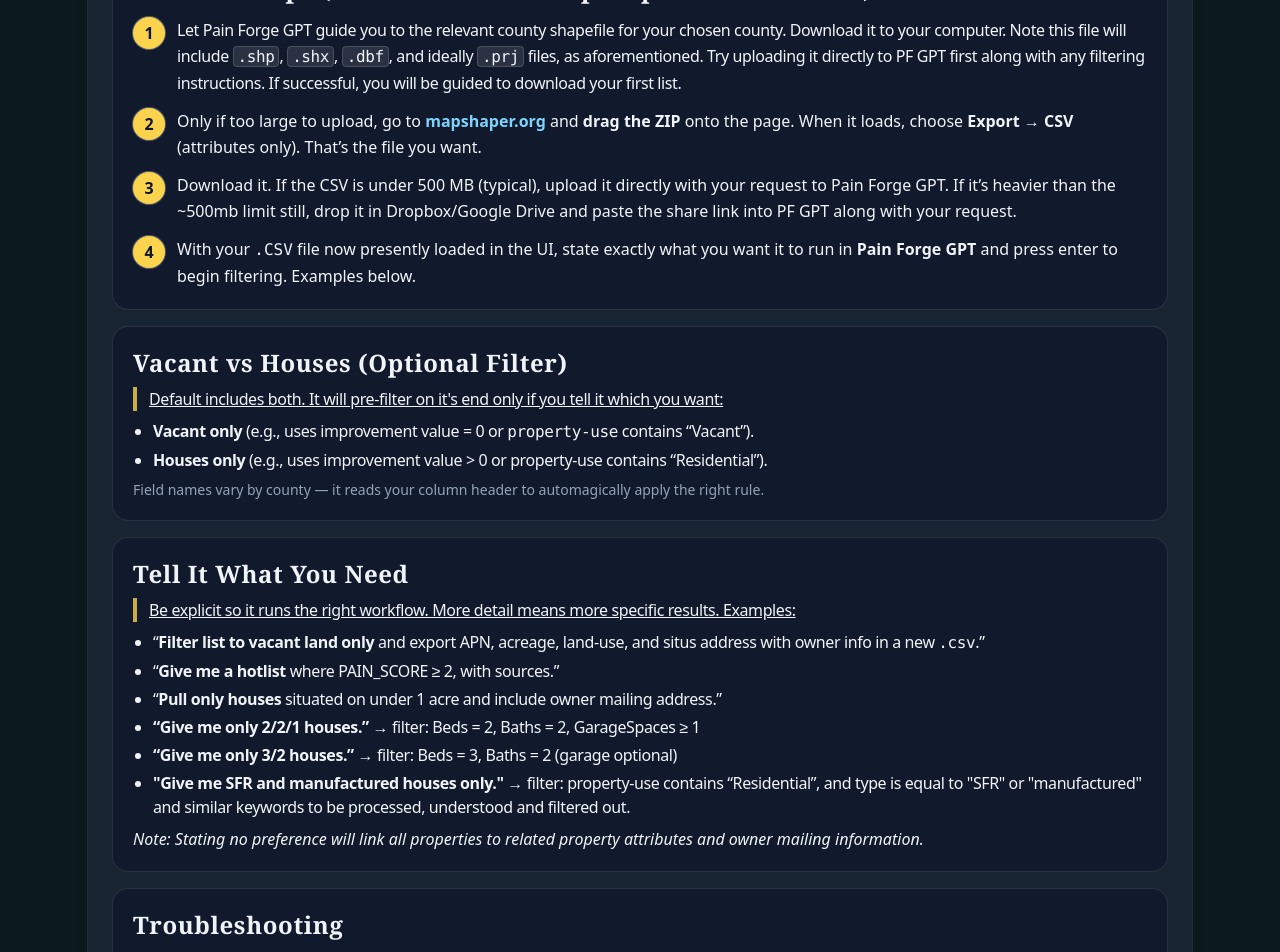
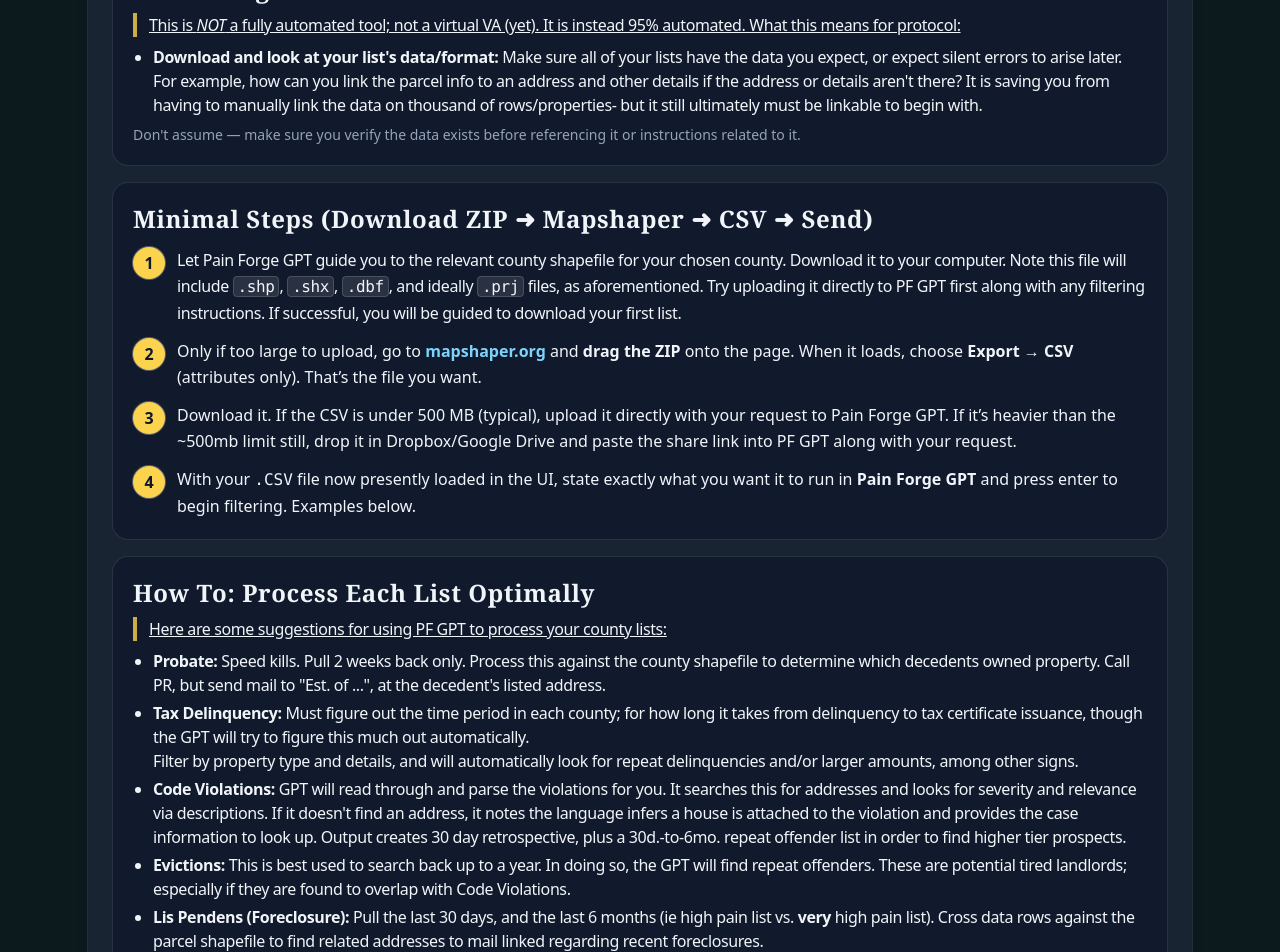
Before and after one commit to nyteksf/covered-bridge-seller-page, a React (Vite) app: page /painforge in a window 1280 px wide. Shown: the part 840-1792 px from the top of the page. Built offline with nearby package versions, Linux system fonts and the light colour scheme.

Commit message:
Add to pain forge instructions

```diff
--- a/src/pages/ParcelUploadInstructions.jsx
+++ b/src/pages/ParcelUploadInstructions.jsx
@@ -1,4 +1,5 @@
 import { Link } from "react-router-dom";
+import { AlertTriangle } from "lucide-react";
 
 export default function ParcelUploadInstructions() {
   const year = new Date().getFullYear();
@@ -123,6 +124,34 @@ export default function ParcelUploadInstructions() {
             </aside>
           </div>
 
+          <section className="mt-4 rounded-2xl border border-white/10 bg-slate-900/70 p-5">
+            {" "}
+            {/* A WARNING TO USERS */}
+            <h2 className="font-serif text-2xl font-bold tracking-wide flex items-center">
+              <AlertTriangle className="mr-1" /> Warning!
+            </h2>
+            <p className="mt-2 border-l-4 border-amber-300/80 pl-3 tracking-tight underline">
+              This is <em>NOT</em> a fully automated tool; not a virtual VA
+              (yet). It is instead 95% automated. What this means for protocol:
+            </p>
+            <ul className="ml-5 mt-2 list-disc space-y-1 tracking-tight">
+              <li>
+                <strong>Download and look at your list's data/format:</strong>{" "}
+                Make sure all of your lists have the data you expect, or expect
+                silent errors to arise later. <br />
+                For example, how can you link the parcel info to an address and
+                other details if the address or details aren't there? It is
+                saving you from having to manually link the data on thousand of
+                rows/properties- but it still ultimately must be linkable to
+                begin with.
+              </li>
+            </ul>
+            <p className="mt-2 text-sm text-slate-400">
+              Don't assume — make sure you verify the data exists before
+              referencing it or instructions related to it.
+            </p>
+          </section>
+
           {/* Minimal Steps */}
           <section className="mt-4 rounded-2xl border border-white/10 bg-slate-900/70 p-5">
             <h2 className="font-serif text-2xl font-bold tracking-wide">
@@ -201,6 +230,63 @@ export default function ParcelUploadInstructions() {
                 filtering. Examples below.
               </p>
             </div>
+          </section>
+
+          {/* INSTRUCTION DETAILS */}
+          <section className="mt-4 rounded-2xl border border-white/10 bg-slate-900/70 p-5">
+            <h2 className="font-serif text-2xl font-bold tracking-wide flex items-center">
+              How To: Process Each List Optimally
+            </h2>
+
+            <p className="mt-2 border-l-4 border-amber-300/80 pl-3 tracking-tight underline">
+              Here are some suggestions for using PF GPT to process your county
+              lists:
+            </p>
+            <ul className="ml-5 mt-2 list-disc space-y-1 tracking-tight">
+              <li>
+                <strong>Probate:</strong> Speed kills. Pull 2 weeks back only.
+                Process this against the county shapefile to determine which
+                decedents owned property. Call PR, but send mail to "Est. of
+                ...", at the decedent's listed address.
+              </li>
+              <li>
+                <strong>Tax Delinquency:</strong> Must figure out the time
+                period in each county; for how long it takes from delinquency to
+                tax certificate issuance, though the GPT will try to figure this
+                much out automatically. <br />
+                Filter by property type and details, and will automatically look
+                for repeat delinquencies and/or larger amounts, among other
+                signs.
+              </li>
+              <li>
+                <strong>Code Violations:</strong> GPT will read through and
+                parse the violations for you. It searches this for addresses and
+                looks for severity and relevance via descriptions. If it doesn't
+                find an address, it notes the language infers a house is
+                attached to the violation and provides the case information to
+                look up. Output creates 30 day retrospective, plus a
+                30d.-to-6mo. repeat offender list in order to find higher tier
+                prospects.
+              </li>
+              <li>
+                <strong>Evictions:</strong> This is best used to search back up
+                to a year. In doing so, the GPT will find repeat offenders.
+                These are potential tired landlords; especially if they are
+                found to overlap with Code Violations.
+              </li>
+              <li>
+                <strong>Lis Pendens (Foreclosure):</strong> Pull the last 30
+                days, and the last 6 months (ie high pain list vs. <b>very</b>{" "}
+                high pain list). Cross data rows against the parcel shapefile to
+                find related addresses to mail linked regarding recent
+                foreclosures.
+              </li>
+              <li>
+                <strong>Master Pain Report:</strong> List of properties and pain
+                sources; stacked from highest and most overlapping to least. And
+                an outreach file deduped with addresses and other details.
+              </li>
+            </ul>
           </section>
 
           {/* Filters */}
```
